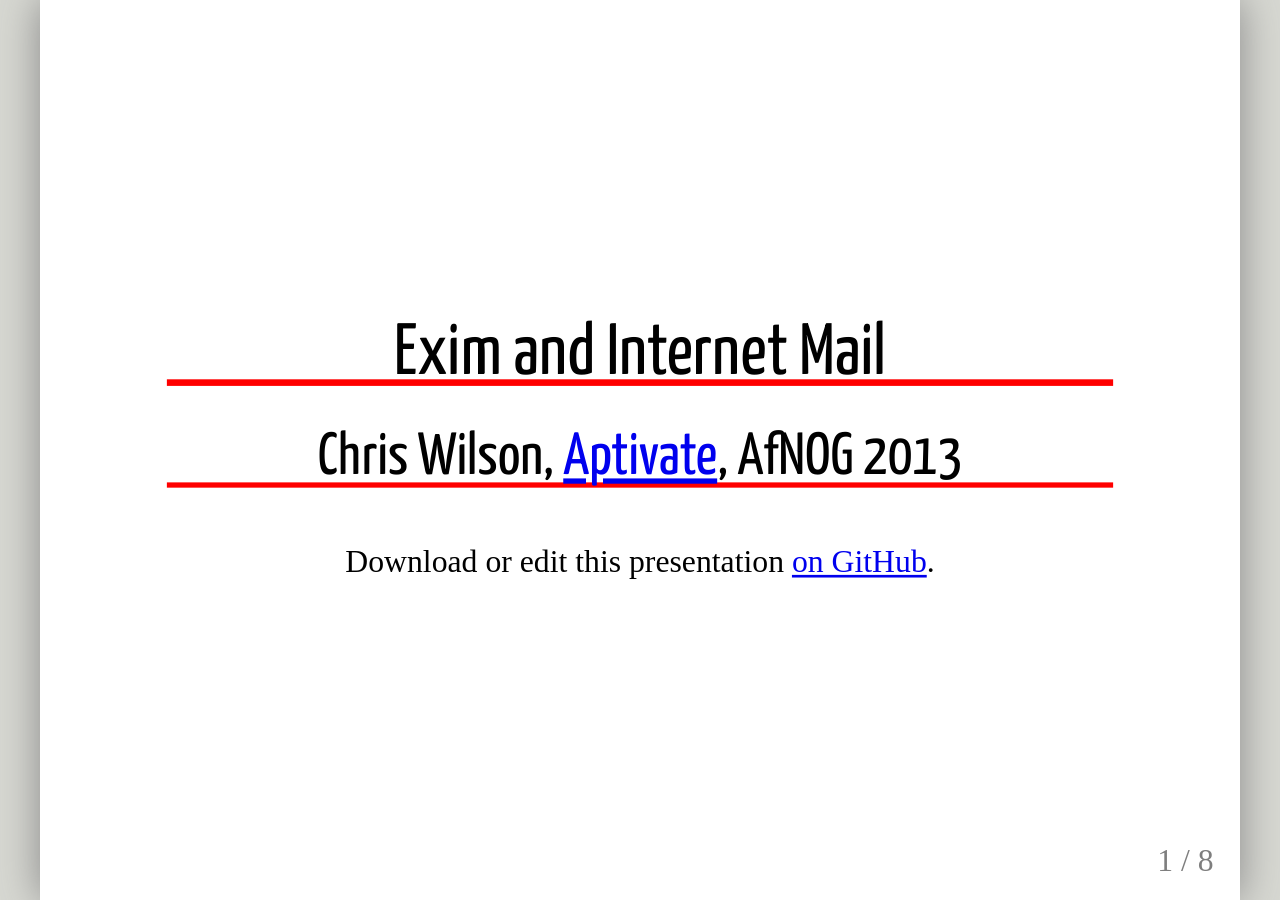
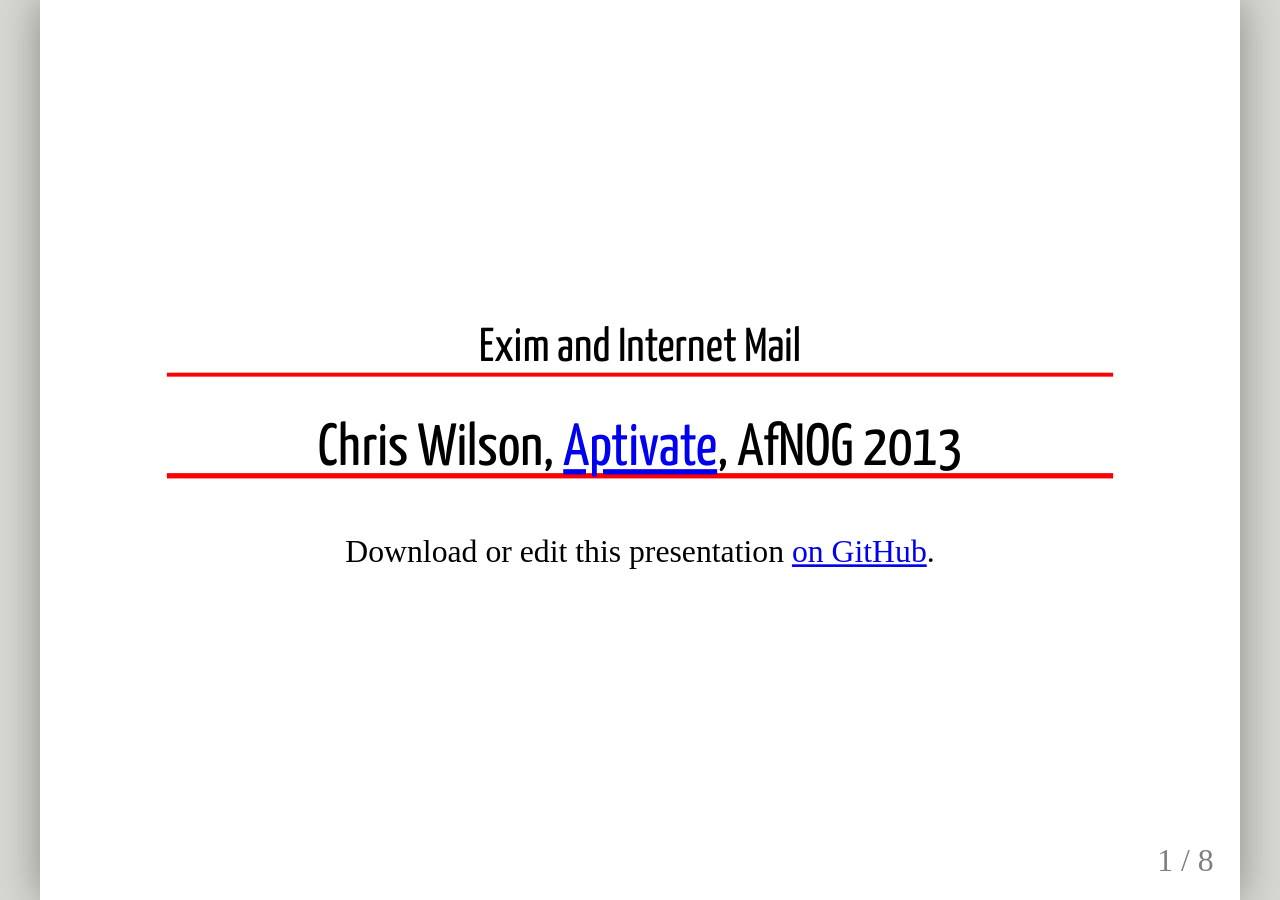
Before and after one commit to afnog/sse, a Jekyll site: the page built from exim/index.md, in a window 1280 px wide. Built offline with Jekyll 4.4.1, drawn with Linux system fonts in a browser that asks for light colours; some web fonts are replaced.

Commit message:
/ ‘_layouts/presentation.html’

```diff
--- a/_layouts/presentation.html
+++ b/_layouts/presentation.html
@@ -61,6 +61,9 @@
 	li > ul > li {
 		font-size: 80%;
 		color: #666;
+	}
+	.remark-slide-content h1 {
+		font-size: 150%;
 	}
 	.remark-inline-code {
 		padding: 0.5em;
```
